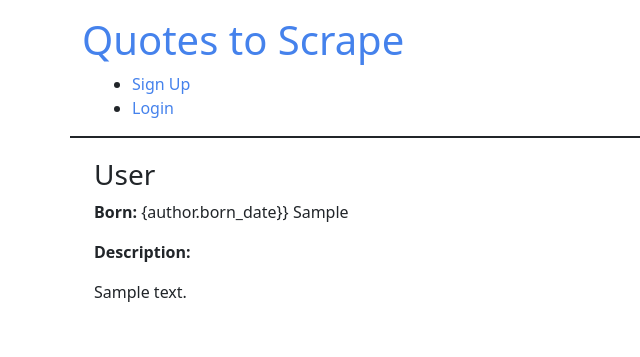
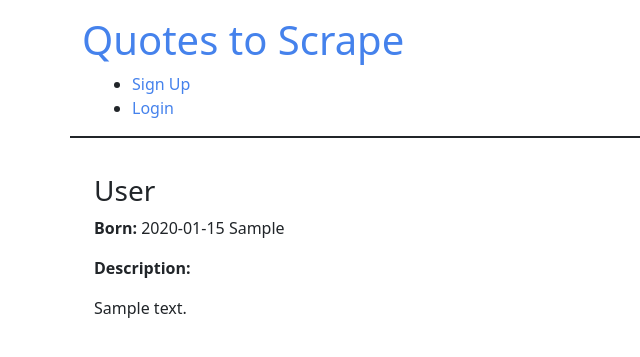
Before and after one commit to NadiiaHalm/web_hw_10, a Django app: template hw_web_10/quotes_app/quotes/templates/quotes/page_of_author.html in a window 1280 px wide. Shown: the top 357 px of the page, without its empty margins (0-640 px from the left). Run offline with Django 5.2, Linux system fonts and the light colour scheme; the template is opened without the code that fills it: values that come from a table or form of the project are taken from there, others are empty; tables that the repository leaves empty hold one stand-in row (values such as "Sample post").

Commit message:
Update page_of_author.html

```diff
--- a/hw_web_10/quotes_app/quotes/templates/quotes/page_of_author.html
+++ b/hw_web_10/quotes_app/quotes/templates/quotes/page_of_author.html
@@ -1,19 +1,13 @@
 {% extends 'quotes/base.html' %}
-
 {% block content %}
-
-<div class="container">
-
-
-<div class="author-details">
-    <h3 class="author-title">{{author.fullname}}</h3>
-    <p><strong>Born:</strong> <span class="author-born-date">{author.born_date}}</span> <span class="author-born-location">{{author.born_location}}</span></p>
-    <p><strong>Description:</strong></p>
-    <div class="author-description">
-        {{author.description}}
+<div class="container mt-3">
+    {% for author in authors %}
+    <div class="author-details">
+        <h3 class="author-title">{{author.fullname}}</h3>
+        <p><strong>Born:</strong> <span class="author-born-date">{{author.born_date}}</span>
+            <span class="author-born-location">{{author.born_location}}</span></p>
+        <p><strong>Description:</strong></p>
+        <div class="author-description">{{author.description}}</div>
+        {%endfor%}
     </div>
-</div>
-
-    </div>
-
-{% endblock %}
+    {% endblock %}
```
